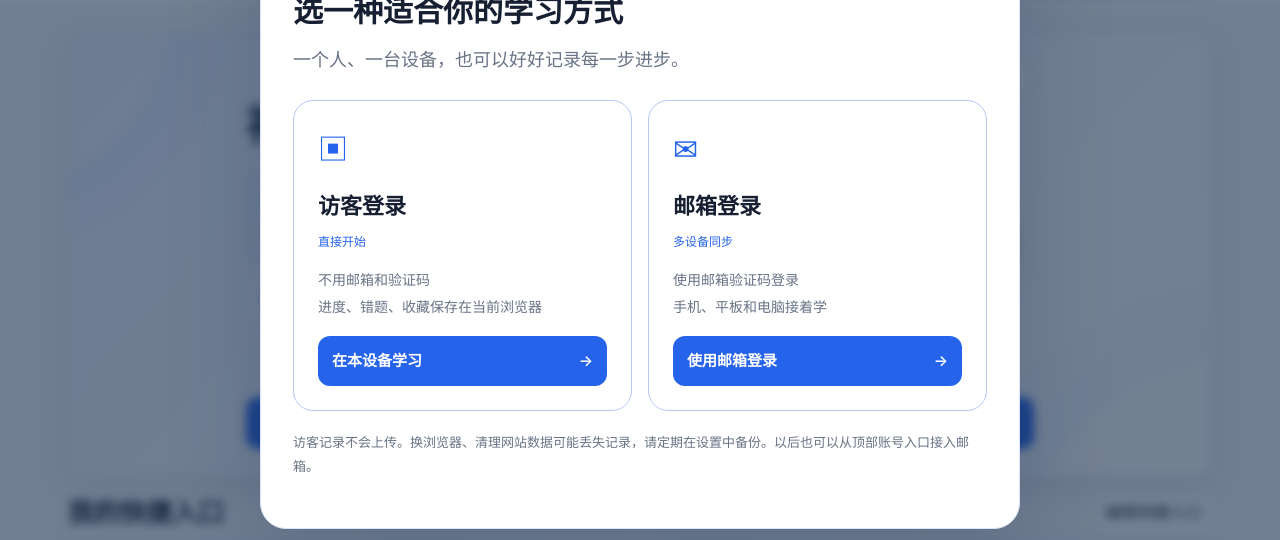
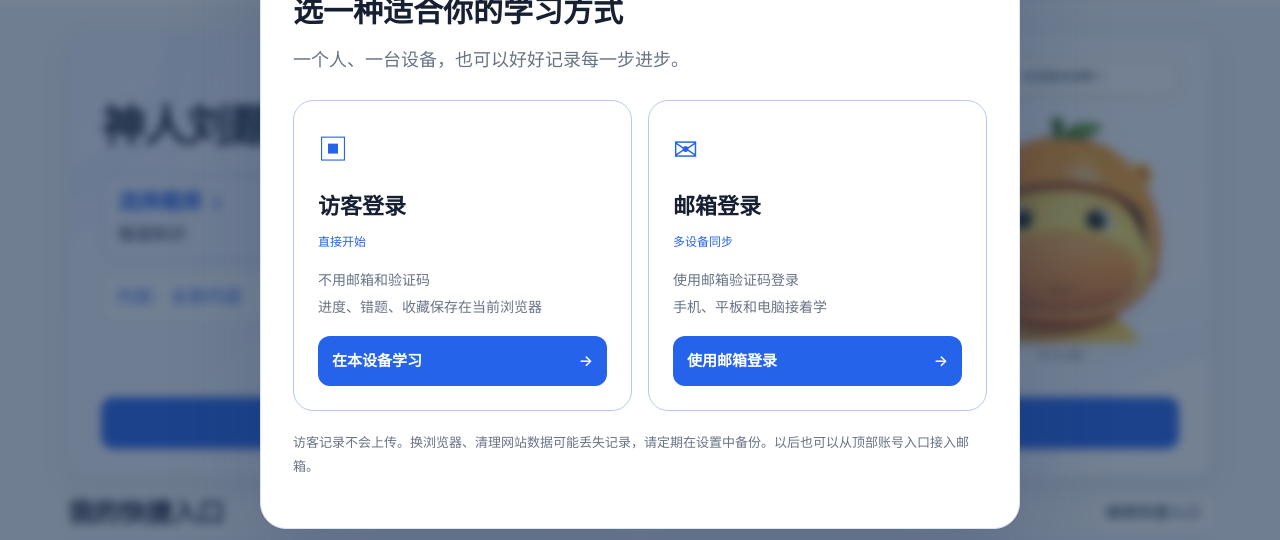
Before and after one commit to huahai061x-ship-it/shenrenliu-qbank, a plain HTML site: page index.html in a window 1280 px wide. Shown: the part 211-751 px from the top of the page. Drawn offline with Linux system fonts and the light colour scheme; no server answers.

Commit message:
完善宽屏计划按钮布局，按入口验证复习模式移除

```diff
--- a/styles.css
+++ b/styles.css
@@ -495,7 +495,7 @@ details[open]>.question-preferences-body,details[open]>.confidence-box{animation
 .home-bank-note>summary{cursor:pointer}
 .home-bank-note>.notice{border:0;background:none;margin:8px 0 0;padding:0}
 @media(min-width:901px){
- .home-content .compact-hero .hero-main.lulu-hero{grid-template-columns:minmax(0,480px) 232px;column-gap:clamp(64px,6vw,80px);justify-content:center}
+ .home-content .compact-hero .hero-main.lulu-hero{grid-template-columns:minmax(0,1fr) 232px;column-gap:clamp(64px,6vw,80px)}
 }
 .content-topic-dialog h2{margin:0 0 12px;font-size:23px}
 .content-topic-bank{color:var(--muted);overflow-wrap:anywhere;margin:0 0 20px}
```
Also changed, not shown: tests/quick-practice-browser.cjs (+1 -1 lines).
